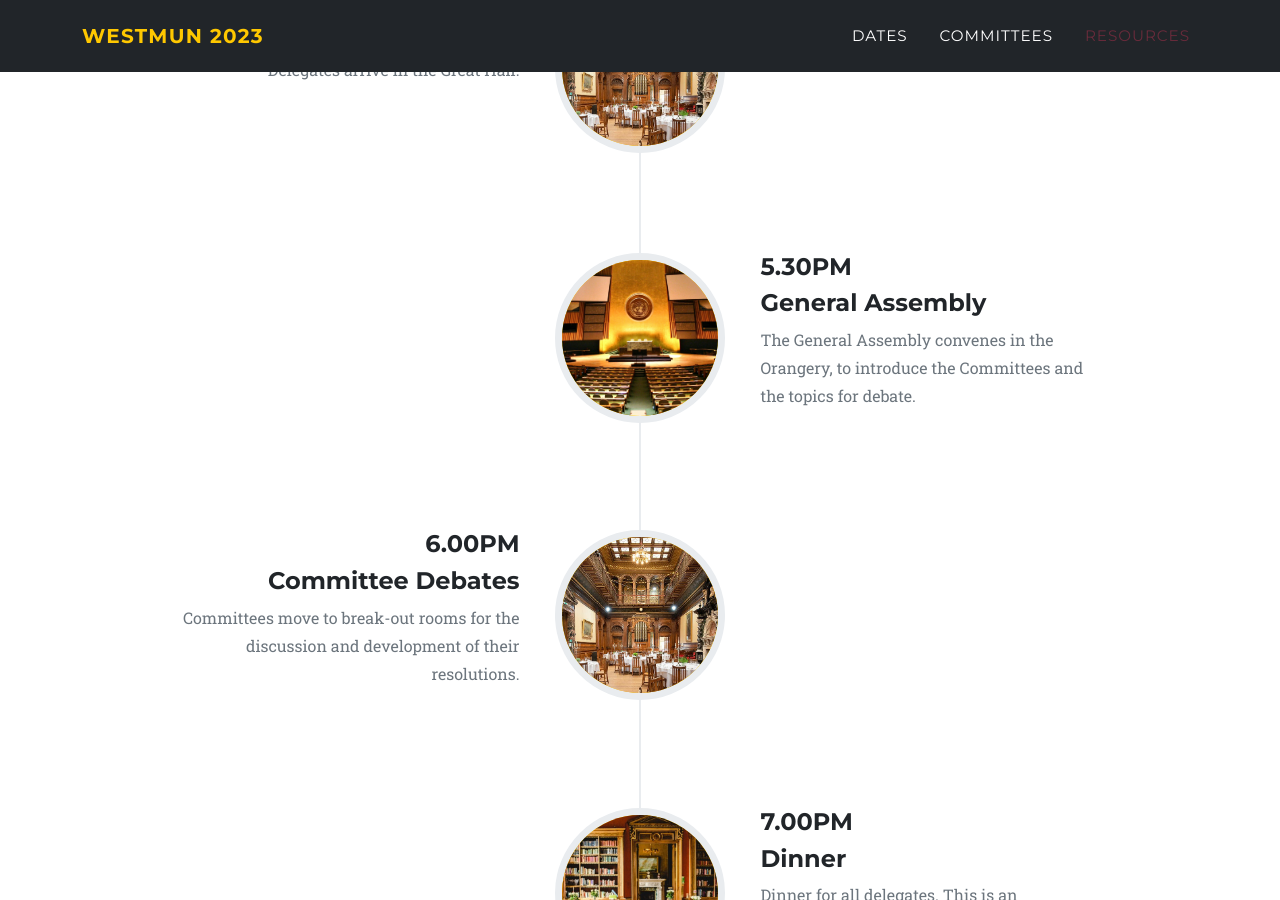
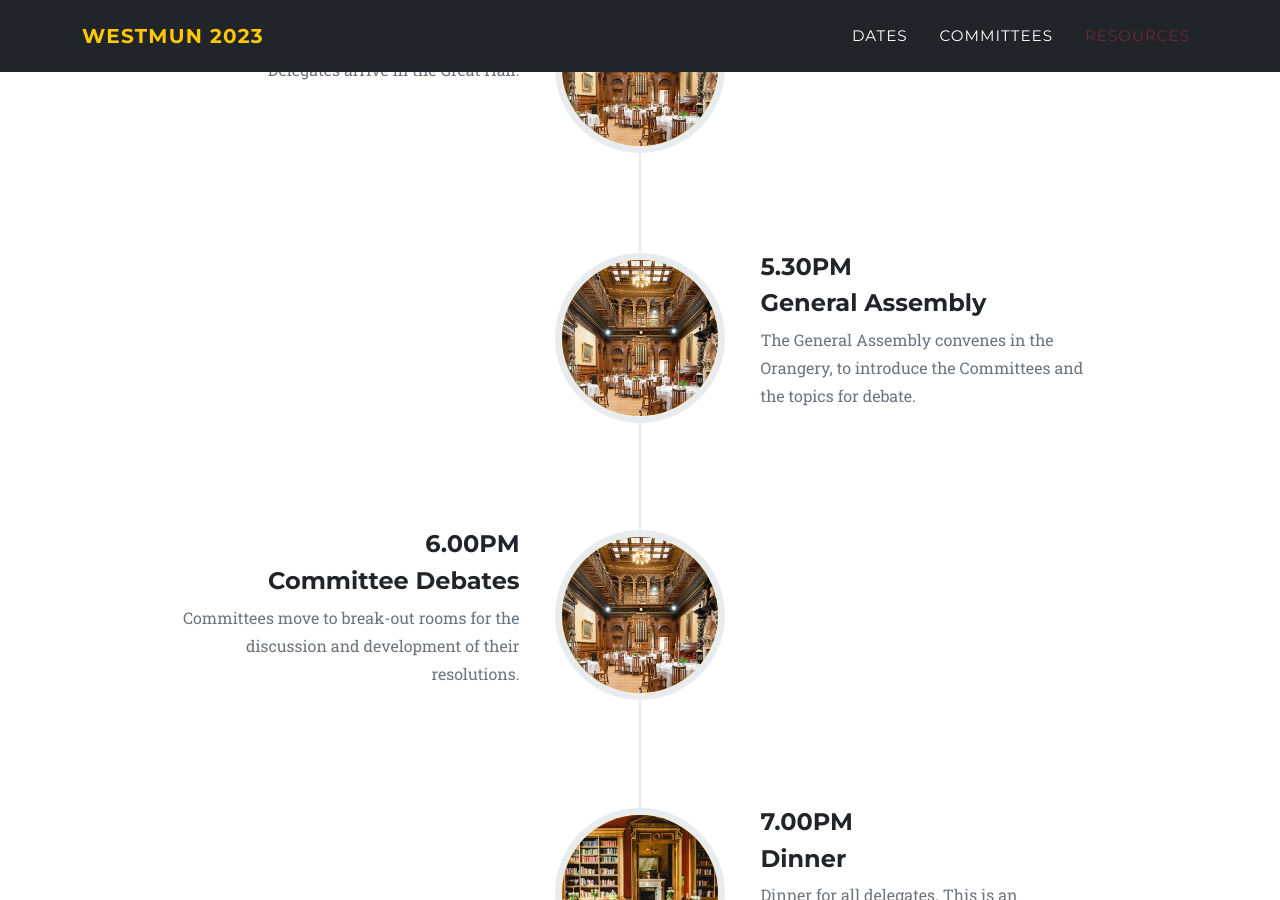
Before and after one commit to WESTMUN/westmun.github.io, a Jekyll site: the page built from index.md, in a window 1280 px wide and 900 px high, scrolled down 2936 px. Built offline with Jekyll 4.4.1, drawn with Linux system fonts in a browser that asks for light colours.

Commit message:
Remove images

```diff
--- a/index.md
+++ b/index.md
@@ -206,7 +206,7 @@ layout: default
                 </div>
             </li>
             <li class="timeline-inverted">
-                <div class="timeline-image"><img class="rounded-circle img-fluid" src="assets/img/unga.jpeg"
+                <div class="timeline-image"><img class="rounded-circle img-fluid" src="assets/img/greathall.jpeg"
                         alt="General Assembly" /></div>
                 <div class="timeline-panel">
                     <div class="timeline-heading">
@@ -245,7 +245,7 @@ layout: default
                 </div>
             </li>
             <li class="timeline">
-                <div class="timeline-image"><img class="rounded-circle img-fluid" src="assets/img/committee.jpeg"
+                <div class="timeline-image"><img class="rounded-circle img-fluid" src="assets/img/greathall.jpeg"
                         alt="Committee" /></div>
                 <div class="timeline-panel">
                     <div class="timeline-heading">
@@ -258,7 +258,7 @@ layout: default
                 </div>
             </li>
             <li class="timeline-inverted">
-                <div class="timeline-image"><img class="rounded-circle img-fluid" src="assets/img/unga.jpeg"
+                <div class="timeline-image"><img class="rounded-circle img-fluid" src="assets/img/greathall.jpeg"
                         alt="General Assembly" /></div>
                 <div class="timeline-panel">
                     <div class="timeline-heading">
```
